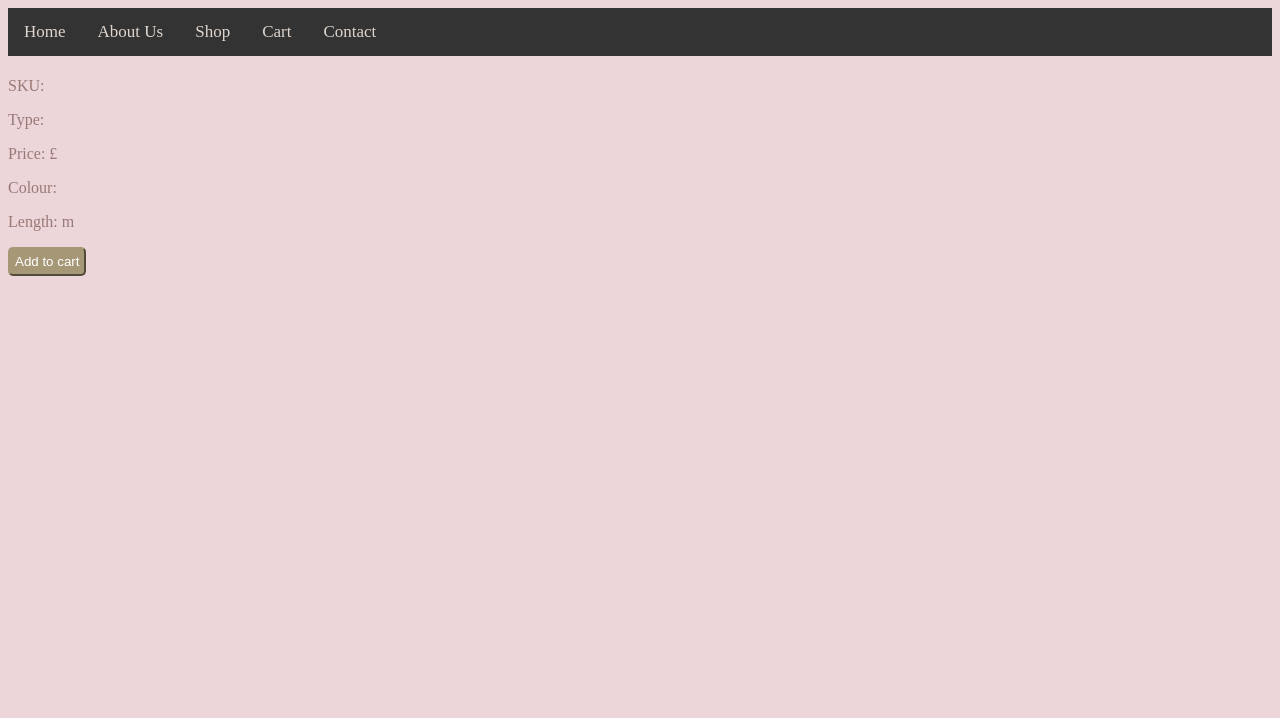
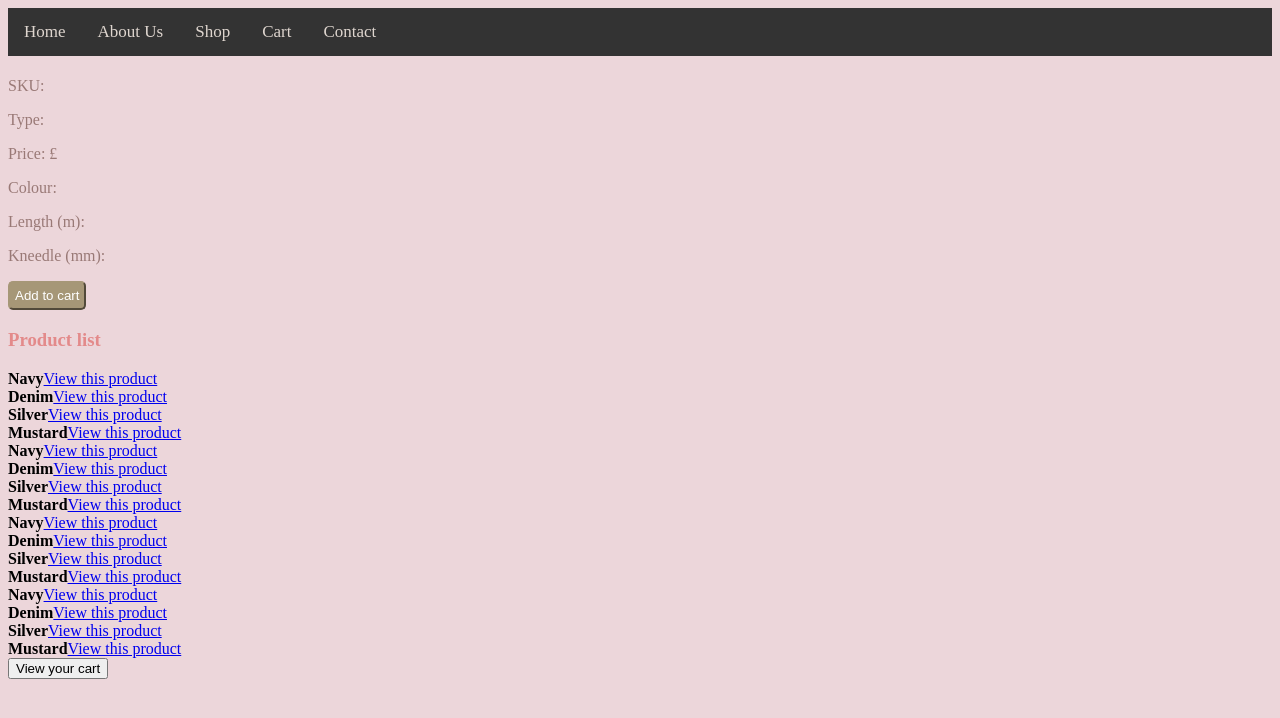
Before and after one commit to PennyMRed/ecomm_woolshop, a plain HTML site: page product.html in a window 1280 px wide. Drawn offline with Linux system fonts and the light colour scheme.

Commit message:
Product changes
Change in products. Addition of wool by type & colour.

```diff
--- a/js/data/products.js
+++ b/js/data/products.js
@@ -11,6 +11,25 @@ window.products = [
     {sku:"FOO129",	name:"onions",     		type:"food",	quantity:3,	price:0.4}
 ];
 
+window.products = [
+    {sku:"DK001",	name:"Navy",  	type:"Double Knitting",	length:"295", kneedle:"4", quantity:1,  price:2.19},
+    {sku:"DK002",	name:"Denim",   type:"Double Knitting",	length:"295", kneedle:"4", quantity:1,  price:2.19},
+    {sku:"DK003",	name:"Silver",  type:"Double Knitting",	length:"295", kneedle:"4", quantity:1,	price:2.19},
+    {sku:"DK004",	name:"Mustard", type:"Double Knitting",	length:"295", kneedle:"4", quantity:1,	price:2.19},
+    {sku:"AR001",	name:"Navy",    type:"Arran",	length:"196", kneedle:"5", quantity:1,	price:2.19},
+    {sku:"AR002",	name:"Denim",   type:"Arran",	length:"196", kneedle:"5", quantity:1,	price:2.19},
+    {sku:"AR003",	name:"Silver",  type:"Arran",	length:"196", kneedle:"5", quantity:1,	price:2.19},
+    {sku:"AR004",	name:"Mustard", type:"Arran",	length:"196", kneedle:"5", quantity:1,	price:2.19},
+    {sku:"CH001",	name:"Navy",    type:"Chunky",	length:"144", kneedle:"6", quantity:1,	price:2.19},
+    {sku:"CH002",	name:"Denim",   type:"Chunky",	length:"144", kneedle:"6", quantity:1,	price:2.19},
+    {sku:"CH003",	name:"Silver",  type:"Chunky",	length:"144", kneedle:"6", quantity:1,	price:2.19},
+    {sku:"CH004",	name:"Mustard", type:"Chunky",	length:"144", kneedle:"6", quantity:1,	price:2.19},
+    {sku:"XL001",	name:"Navy",    type:"XL",	length:"136", kneedle:"10", quantity:1,	price:5.29},
+    {sku:"XL002",	name:"Denim",   type:"XL",	length:"136", kneedle:"10", quantity:1,	price:5.29},
+    {sku:"XL003",	name:"Silver",  type:"XL",	length:"136", kneedle:"10", quantity:1,	price:5.29},
+    {sku:"XL004",	name:"Mustard", type:"XL",	length:"136", kneedle:"10", quantity:1,	price:5.29}
+];
+
 // Returns the product where the sku matches the supplied parameter
 function getProductBySku(sku) {
     let products = window.products.filter(product => product.sku === sku);
--- a/product.html
+++ b/product.html
@@ -24,9 +24,16 @@
         <p>Type: <span id="product-type"></span></p>
         <p>Price: £<span id="product-price"></span></p>
         <p>Colour: <span id="product-colour"></span></p>
-        <p>Length: m <span id="product-length"></span></p>
+        <p>Length (m): <span id="product-length"></span></p>
+        <p>Kneedle (mm): <span id="product-kneedle"></span></p>
 
         <button id="product-buy">Add to cart</button>
+
+        <h3>Product list</h3>
+        <div id="product-list"></div>
+
+        <button onclick="window.location.href='cart.html';">View your cart</a>
+
 
         <script src="js/global.js" type="text/javascript"></script>
     </body>
```
